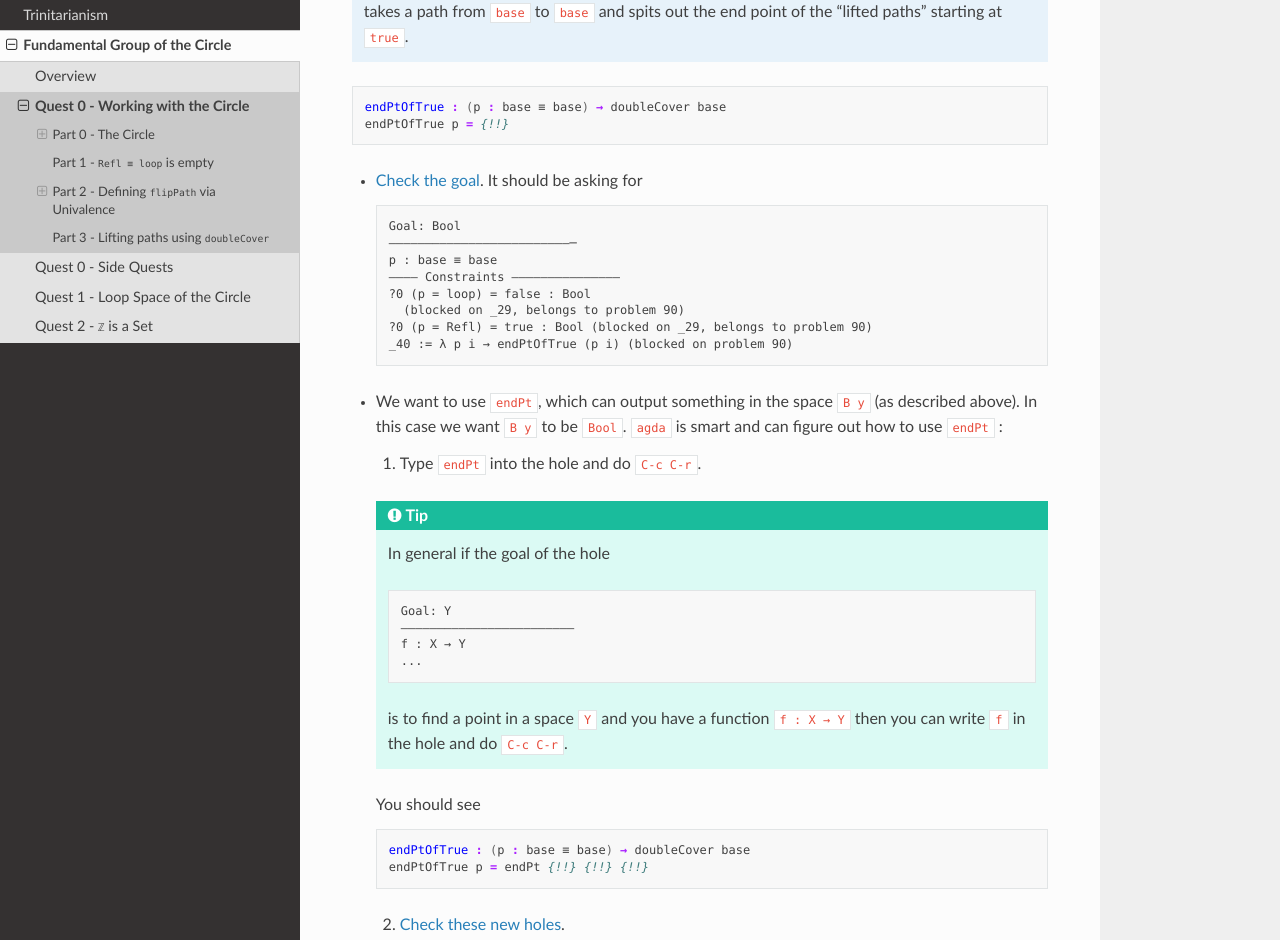
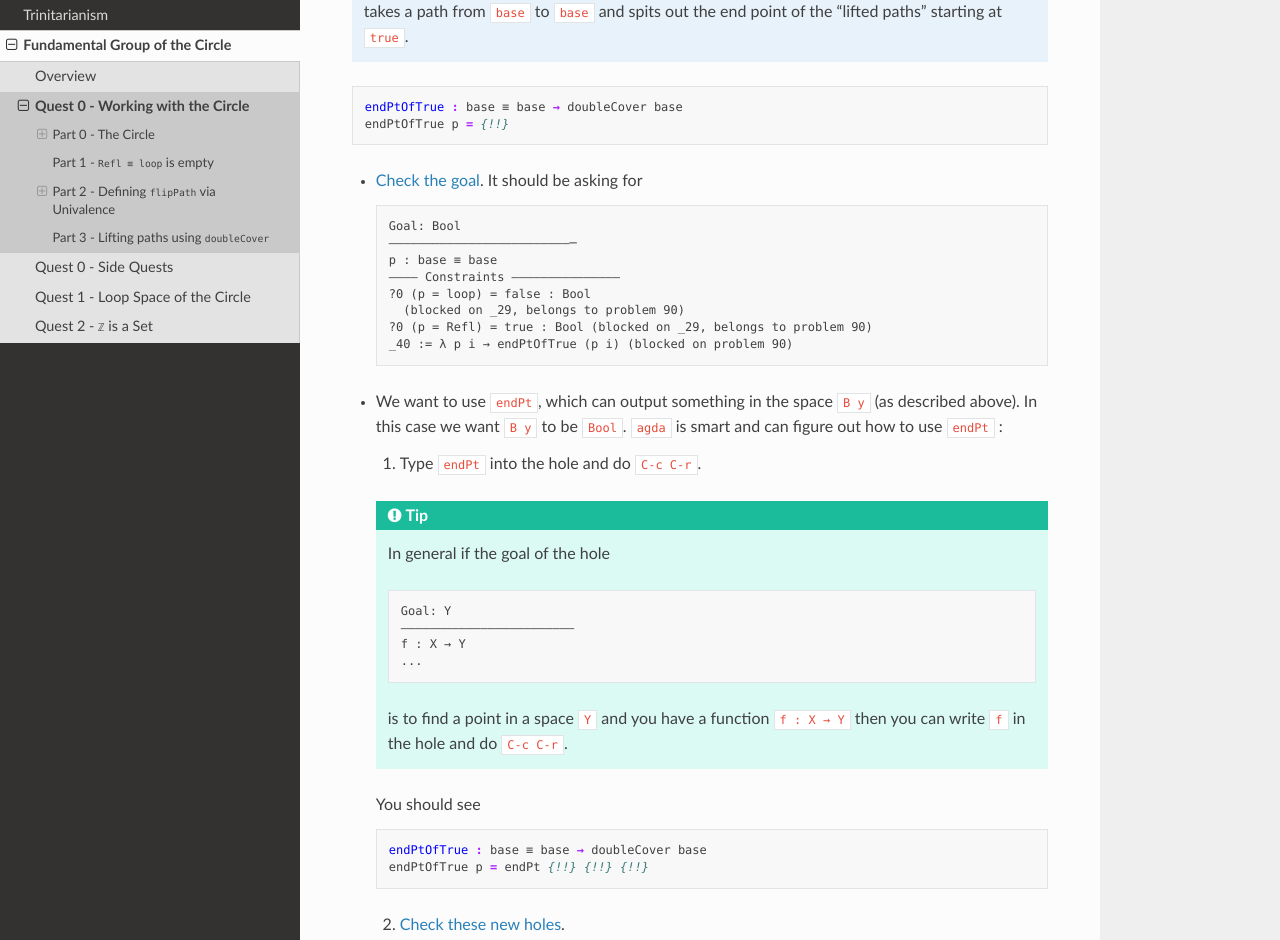
Before and after one commit to thehottgame/theHoTTGameGuide, a Sphinx documentation site: the page built from docs/source/1-fundamental-group/quest-0.rst, in a window 1280 px wide and 1400 px high, scrolled down 14364 px. Shown: the part 160-1100 px from the top of the window. Built offline with Sphinx 7.4.7 and the Read the Docs theme 2.0.0, drawn with Linux system fonts in a browser that asks for light colours.

```diff
--- a/docs/source/1-fundamental-group/quest-0.rst
+++ b/docs/source/1-fundamental-group/quest-0.rst
@@ -825,7 +825,7 @@ something in the cubical library (called ``subst``) which we call ``endPt``.
 
 .. code-block:: agda
 
-   endPtOfTrue : (p : base ≡ base) → doubleCover base
+   endPtOfTrue : base ≡ base → doubleCover base
    endPtOfTrue p = {!!}
 
 - :ref:`Check the goal<emacsCommands>`.
@@ -868,7 +868,7 @@ something in the cubical library (called ``subst``) which we call ``endPt``.
 
   .. code:: agda
 
-     endPtOfTrue : (p : base ≡ base) → doubleCover base
+     endPtOfTrue : base ≡ base → doubleCover base
      endPtOfTrue p = endPt {!!} {!!} {!!}
 
   2. :ref:`Check these new holes<emacsCommands>`.
```
